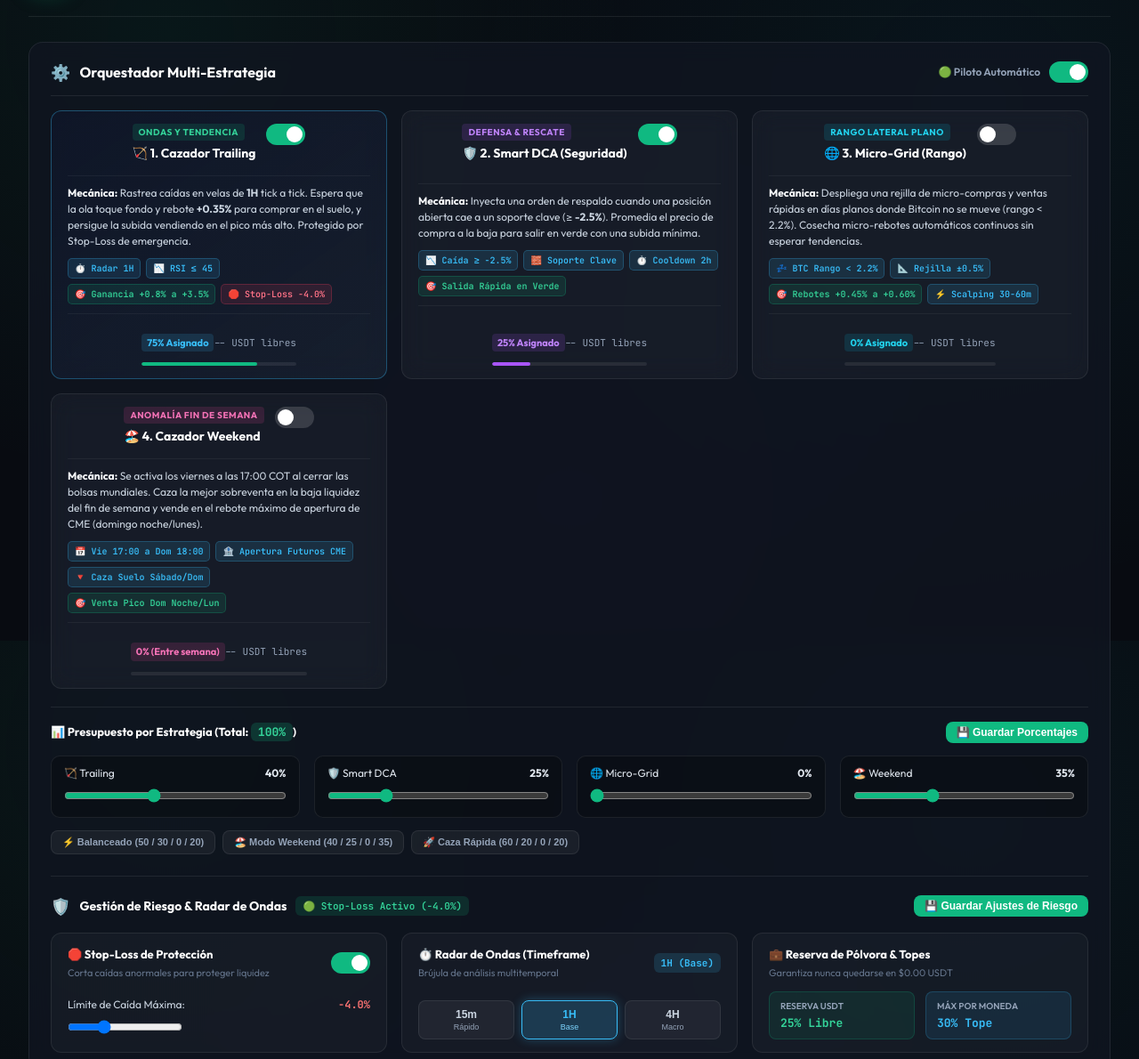
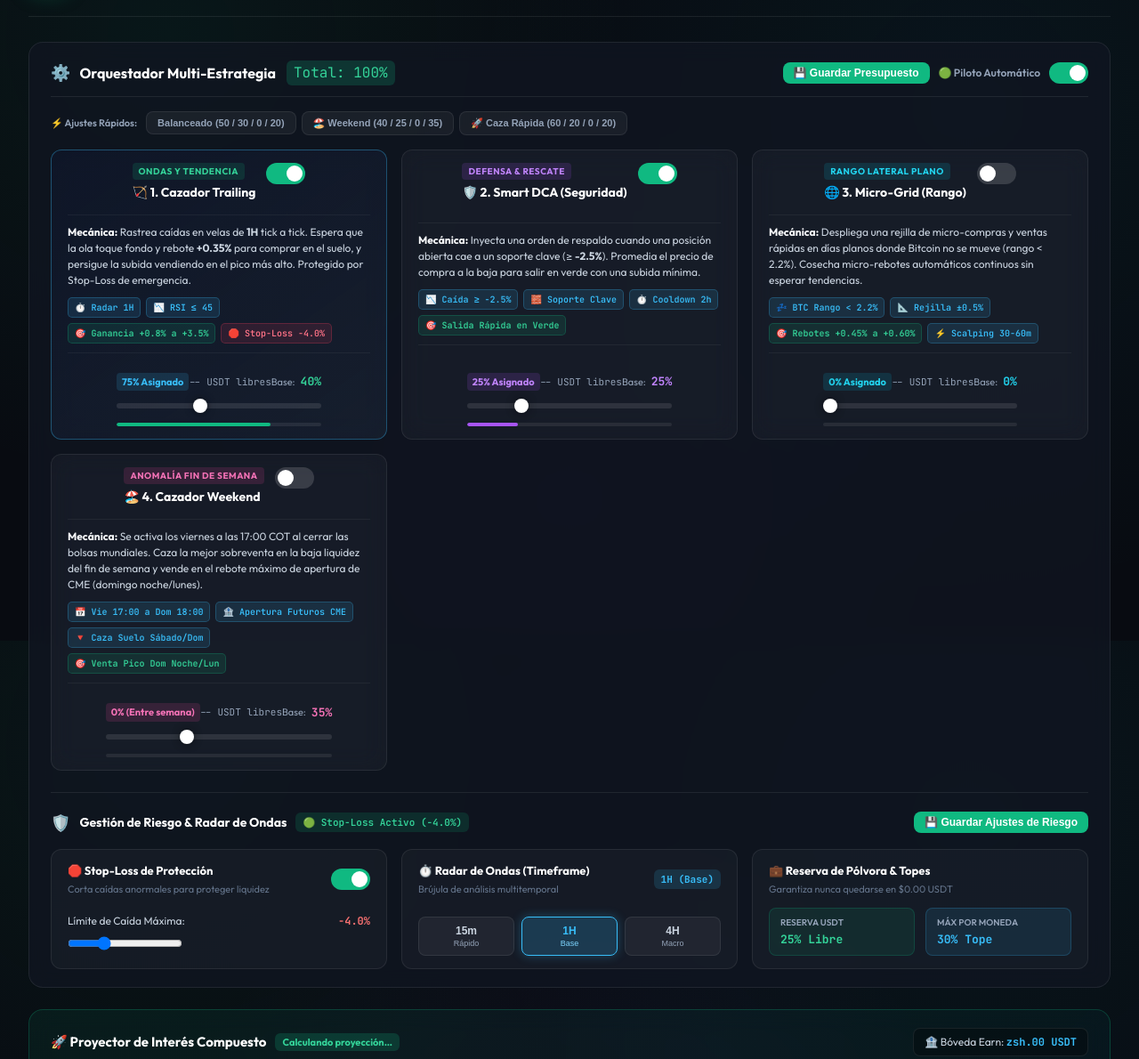
Before and after one commit to miguelacr94/Bot-Trading-Cazador-, a website: page public/index.html in a window 1280 px wide. Shown: the part 80-1270 px from the top of the page at 89% size. Drawn offline with nearby package versions, Linux system fonts and the light colour scheme; no server answers.

Commit message:
feat: integrar sliders y presupuesto directamente dentro de cada tarjeta de estrategia para optimizar espacio

```diff
--- a/public/index.html
+++ b/public/index.html
@@ -644,6 +644,70 @@
     }
 
 
+
+    /* In-Card Budget Sliders & Compact Toolbar */
+    .hub-header-left {
+      display: flex;
+      align-items: center;
+      gap: 12px;
+      flex-wrap: wrap;
+    }
+    .hub-header-right {
+      display: flex;
+      align-items: center;
+      gap: 10px;
+      flex-wrap: wrap;
+    }
+    .strategy-slider-ctrl {
+      display: flex;
+      align-items: center;
+      gap: 6px;
+      font-size: 11px;
+      color: #94A3B8;
+    }
+    .slider-ctrl-val {
+      font-family: var(--font-mono);
+      font-weight: 700;
+      font-size: 13px;
+    }
+    .slider-ctrl-val.green { color: #34D399; }
+    .slider-ctrl-val.purple { color: #C084FC; }
+    .slider-ctrl-val.blue { color: #22D3EE; }
+    .slider-ctrl-val.pink { color: #F472B6; }
+    .strat-budget-slider {
+      width: 100%;
+      height: 6px;
+      -webkit-appearance: none;
+      background: rgba(255, 255, 255, 0.1);
+      border-radius: 3px;
+      outline: none;
+      cursor: pointer;
+      margin: 8px 0 4px 0;
+    }
+    .strat-budget-slider::-webkit-slider-thumb {
+      -webkit-appearance: none;
+      appearance: none;
+      width: 16px;
+      height: 16px;
+      border-radius: 50%;
+      background: #FFFFFF;
+      box-shadow: 0 0 8px rgba(0,0,0,0.5);
+      cursor: pointer;
+    }
+    .presets-mini-row {
+      display: flex;
+      gap: 6px;
+      margin-bottom: 16px;
+      flex-wrap: wrap;
+      align-items: center;
+    }
+    .presets-mini-label {
+      font-size: 11px;
+      color: #94A3B8;
+      font-weight: 600;
+      margin-right: 4px;
+    }
+
     /* Institutional Trading Platform Strategy Cards */
     .strategies-grid {
       display: grid;
@@ -1315,10 +1379,15 @@
         <!-- Strategy Control Hub -->
     <div class="strategy-hub-card">
       <div class="hub-header">
+        <div class="hub-header-left">
           <div class="hub-title">
             <span class="hub-icon">⚙️</span>
             <span>Orquestador Multi-Estrategia</span>
           </div>
+          <span id="budget-sum-badge">Total: 100%</span>
+        </div>
+        <div class="hub-header-right">
+          <button id="btn-save-alloc" class="btn-save-alloc">💾 Guardar Presupuesto</button>
           <div class="hub-mode-toggle">
             <span class="hub-mode-label" id="mode-label">🟢 Piloto Automático</span>
             <label class="switch">
@@ -1327,6 +1396,16 @@
             </label>
           </div>
         </div>
+      </div>
+
+      <!-- Quick Preset Buttons -->
+      <div class="presets-mini-row">
+        <span class="presets-mini-label">⚡ Ajustes Rápidos:</span>
+        <button class="btn-preset" data-t="50" data-d="30" data-g="0" data-w="20">Balanceado (50 / 30 / 0 / 20)</button>
+        <button class="btn-preset" data-t="40" data-d="25" data-g="0" data-w="35">🏖️ Weekend (40 / 25 / 0 / 35)</button>
+        <button class="btn-preset" data-t="60" data-d="20" data-g="0" data-w="20">🚀 Caza Rápida (60 / 20 / 0 / 20)</button>
+      </div>
+
       <div class="strategies-grid">
         <!-- 1. Cazador Trailing -->
         <div class="strategy-item active-strat" id="card-strat-trailing">
@@ -1353,11 +1432,16 @@
             </div>
           </div>
 
+          <!-- Integrated In-Card Budget Slider -->
           <div class="strategy-bottom-budget">
             <div class="strategy-alloc-row">
               <span class="alloc-badge" id="alloc-trailing-badge">75% Asignado</span>
               <span class="alloc-amount" id="alloc-trailing-amount">-- USDT libres</span>
-            </div>
+              <div class="strategy-slider-ctrl">
+                <span>Base:</span> <b class="slider-ctrl-val green" id="slider-trailing-val">40%</b>
+              </div>
+            </div>
+            <input type="range" class="strat-budget-slider" id="slider-trailing" min="0" max="100" step="5" value="40">
             <div class="alloc-bar-bg"><div class="alloc-bar-fill green" id="alloc-trailing-bar" style="width:75%;"></div></div>
           </div>
         </div>
@@ -1387,11 +1471,16 @@
             </div>
           </div>
 
+          <!-- Integrated In-Card Budget Slider -->
           <div class="strategy-bottom-budget">
             <div class="strategy-alloc-row">
               <span class="alloc-badge" id="alloc-dca-badge" style="color:#C084FC; background:rgba(168,85,247,0.15);">25% Asignado</span>
               <span class="alloc-amount" id="alloc-dca-amount">-- USDT libres</span>
-            </div>
+              <div class="strategy-slider-ctrl">
+                <span>Base:</span> <b class="slider-ctrl-val purple" id="slider-dca-val">25%</b>
+              </div>
+            </div>
+            <input type="range" class="strat-budget-slider" id="slider-dca" min="0" max="100" step="5" value="25">
             <div class="alloc-bar-bg"><div class="alloc-bar-fill purple" id="alloc-dca-bar" style="width:25%;"></div></div>
           </div>
         </div>
@@ -1421,11 +1510,16 @@
             </div>
           </div>
 
+          <!-- Integrated In-Card Budget Slider -->
           <div class="strategy-bottom-budget">
             <div class="strategy-alloc-row">
               <span class="alloc-badge" id="alloc-grid-badge" style="color:#22D3EE; background:rgba(6,182,212,0.15);">0% Asignado</span>
               <span class="alloc-amount" id="alloc-grid-amount">-- USDT libres</span>
-            </div>
+              <div class="strategy-slider-ctrl">
+                <span>Base:</span> <b class="slider-ctrl-val blue" id="slider-grid-val">0%</b>
+              </div>
+            </div>
+            <input type="range" class="strat-budget-slider" id="slider-grid" min="0" max="100" step="5" value="0">
             <div class="alloc-bar-bg"><div class="alloc-bar-fill blue" id="alloc-grid-bar" style="width:0%;"></div></div>
           </div>
         </div>
@@ -1455,44 +1549,18 @@
             </div>
           </div>
 
+          <!-- Integrated In-Card Budget Slider -->
           <div class="strategy-bottom-budget">
             <div class="strategy-alloc-row">
               <span class="alloc-badge" id="alloc-weekend-badge" style="color:#F472B6; background:rgba(236,72,153,0.15);">0% (Entre semana)</span>
               <span class="alloc-amount" id="alloc-weekend-amount">-- USDT libres</span>
-            </div>
+              <div class="strategy-slider-ctrl">
+                <span>Base:</span> <b class="slider-ctrl-val pink" id="slider-weekend-val">35%</b>
+              </div>
+            </div>
+            <input type="range" class="strat-budget-slider" id="slider-weekend" min="0" max="100" step="5" value="35">
             <div class="alloc-bar-bg"><div class="alloc-bar-fill pink" id="alloc-weekend-bar" style="width:0%;"></div></div>
           </div>
-        </div>
-      </div>
-
-      <!-- Interactive Budget Allocator -->
-      <div class="budget-allocation-hub">
-        <div class="budget-hub-title">
-          <span>📊 Presupuesto por Estrategia (Total: <span id="budget-sum-badge">100%</span>)</span>
-          <button id="btn-save-alloc" class="btn-save-alloc">💾 Guardar Porcentajes</button>
-        </div>
-        <div class="sliders-row">
-          <div class="slider-box">
-            <label><span>🏹 Trailing</span> <b id="slider-trailing-val">40%</b></label>
-            <input type="range" id="slider-trailing" min="0" max="100" step="5" value="40">
-          </div>
-          <div class="slider-box">
-            <label><span>🛡️ Smart DCA</span> <b id="slider-dca-val">25%</b></label>
-            <input type="range" id="slider-dca" min="0" max="100" step="5" value="25">
-          </div>
-          <div class="slider-box">
-            <label><span>🌐 Micro-Grid</span> <b id="slider-grid-val">0%</b></label>
-            <input type="range" id="slider-grid" min="0" max="100" step="5" value="0">
-          </div>
-          <div class="slider-box">
-            <label><span>🏖️ Weekend</span> <b id="slider-weekend-val">35%</b></label>
-            <input type="range" id="slider-weekend" min="0" max="100" step="5" value="35">
-          </div>
-        </div>
-        <div class="preset-buttons">
-          <button class="btn-preset" data-t="50" data-d="30" data-g="0" data-w="20">⚡ Balanceado (50 / 30 / 0 / 20)</button>
-          <button class="btn-preset" data-t="40" data-d="25" data-g="0" data-w="35">🏖️ Modo Weekend (40 / 25 / 0 / 35)</button>
-          <button class="btn-preset" data-t="60" data-d="20" data-g="0" data-w="20">🚀 Caza Rápida (60 / 20 / 0 / 20)</button>
         </div>
       </div>
 
```
Lines whose indentation alone changed are shown as unchanged.
